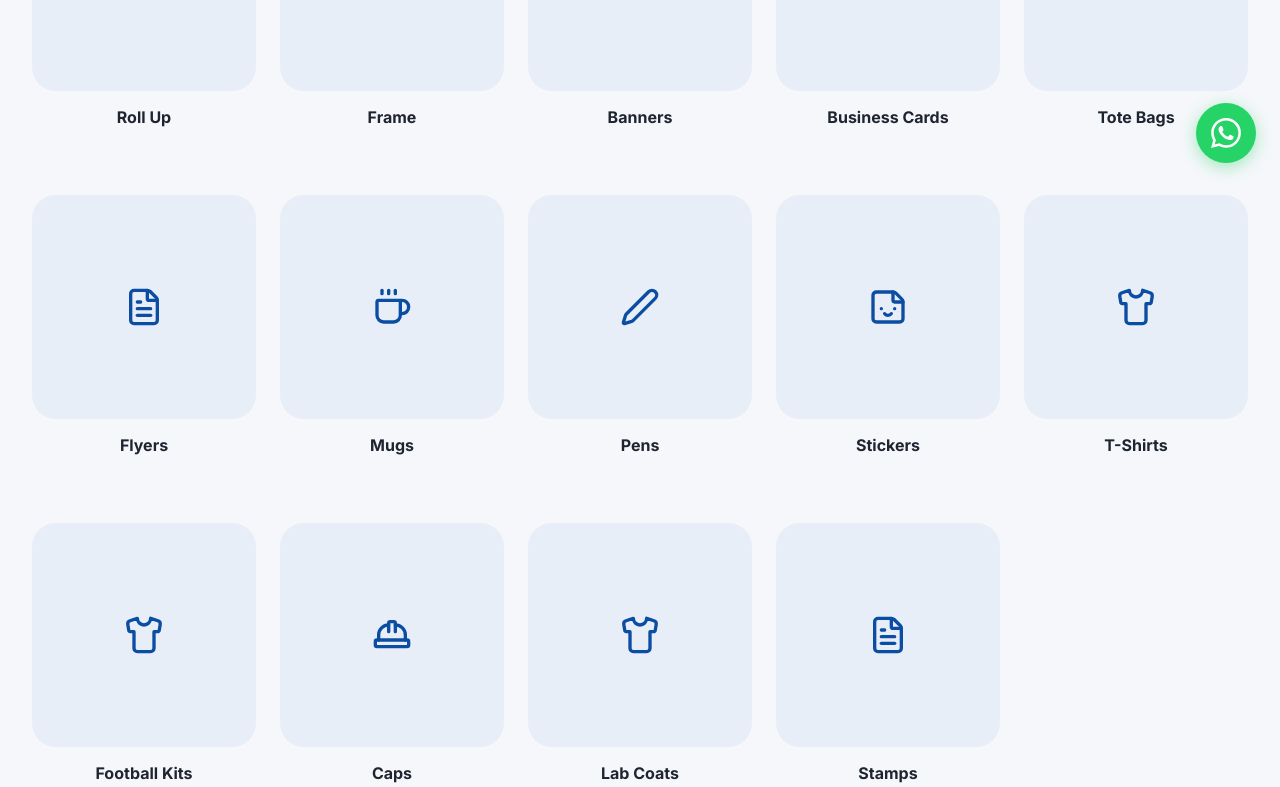
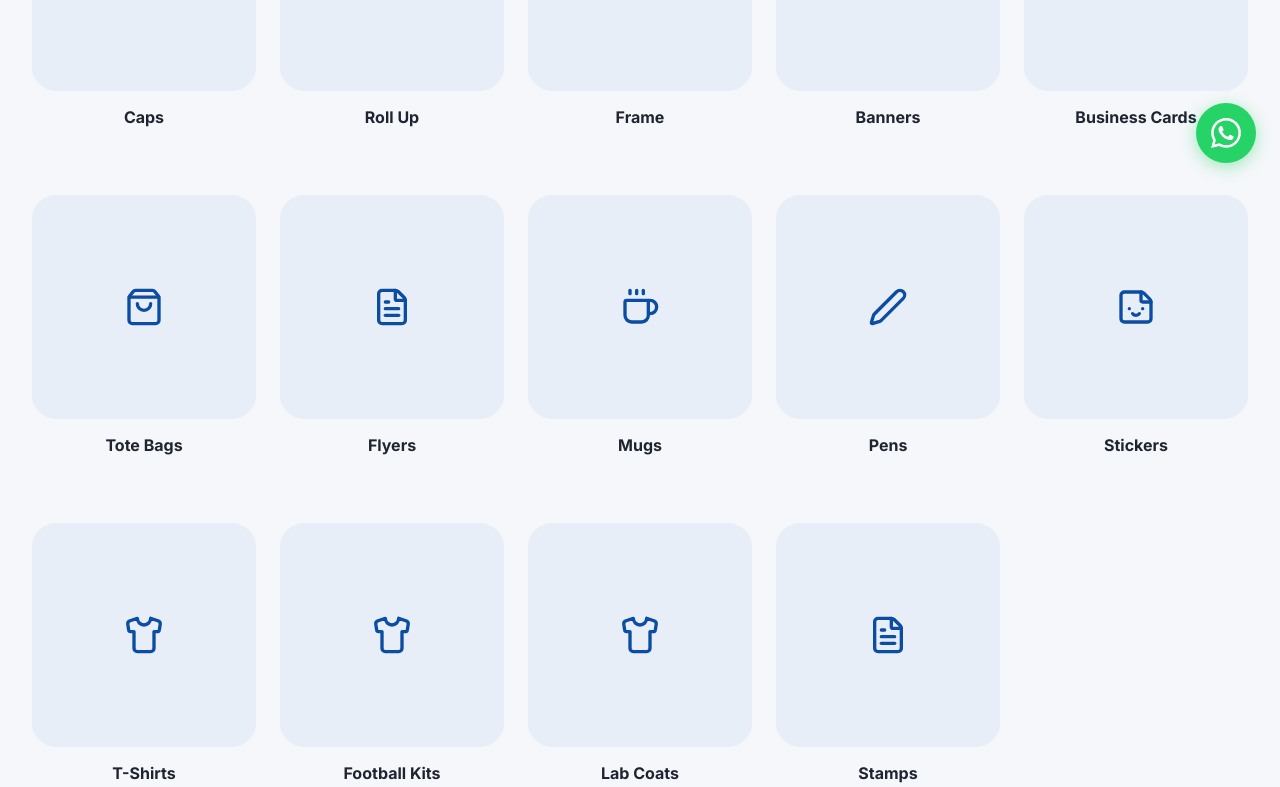
Before and after one commit to youhannayounan9-ai/romiz-print, a Next.js app: page /categories in a window 1280 px wide. Shown: the part 613-1400 px from the top of the page. Built offline with nearby package versions, Linux system fonts and the light colour scheme.

Commit message:
ROMIZ PRINT fix dark mode CSS application

```diff
--- a/app/data/categories.ts
+++ b/app/data/categories.ts
@@ -34,10 +34,10 @@ export interface Category {
   slug: string;
   name: string;
   icon: LucideIcon;
-
 }
 
 export const categories: Category[] = [
+  { slug: "caps", name: "Caps", icon: HardHat },
   { slug: "roll-up", name: "Roll Up", icon: Layout },
   { slug: "frame", name: "Frame", icon: Image },
   { slug: "banners", name: "Banners", icon: Flag },
@@ -49,7 +49,6 @@ export const categories: Category[] = [
   { slug: "stickers", name: "Stickers", icon: Sticker },
   { slug: "t-shirts", name: "T-Shirts", icon: Shirt },
   { slug: "football-kits", name: "Football Kits", icon: Shirt },
-  { slug: "caps", name: "Caps", icon: HardHat },
   { slug: "lab-coats", name: "Lab Coats", icon: Shirt },
   { slug: "stamps", name: "Stamps", icon: FileText },
 ];
@@ -68,5 +67,5 @@ export const quickLinkSlugs = [
   "t-shirts",
   "football-kits",
   "lab-coats",
-  "stamps"
+  "stamps",
 ];
```
